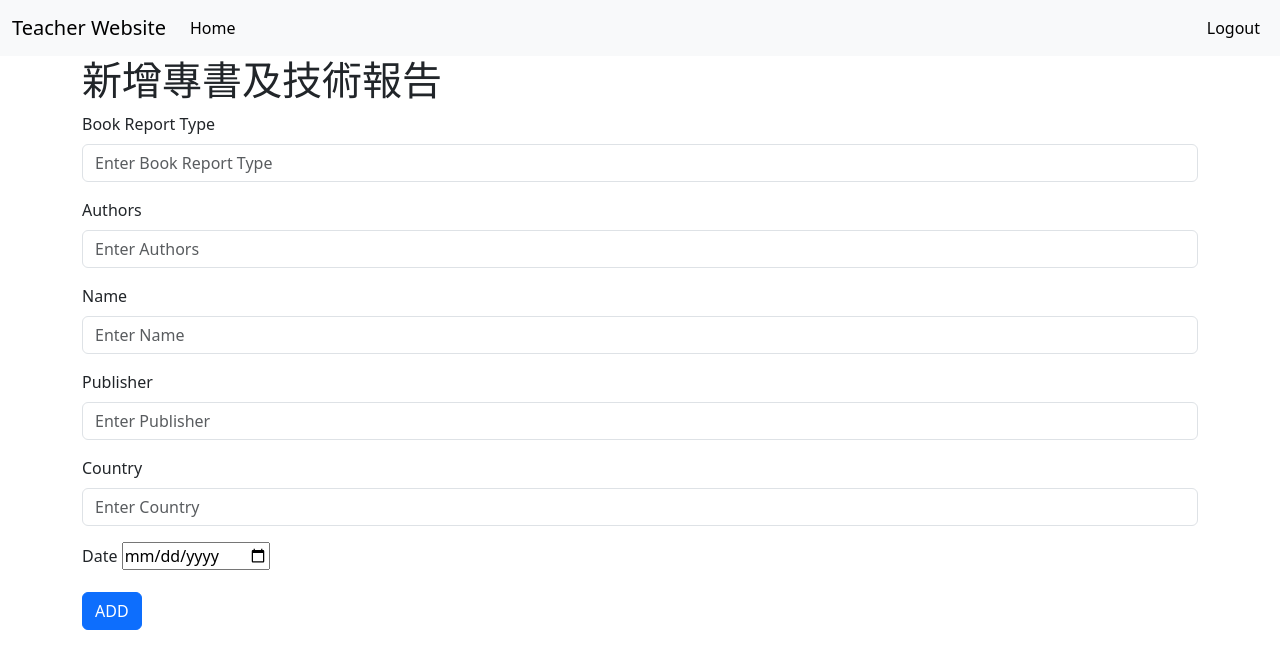
After one commit to whoami13579/database_final_project, a Flask app: page /add-book-report/ in a window 1280 px wide. The commit adds this page. Shown: the top 669 px of the page. Run offline with Flask 3, Linux system fonts and the light colour scheme; the visitor is signed in with stand-in values (Sample User, id 1).

Commit message:
add add_book_report

```diff
--- /dev/null
+++ b/website/templates/add_book_report.html
@@ -0,0 +1,33 @@
+{% extends "base.html" %}
+{% block title %}新增專書及技術報告{% endblock %}
+{% block content %}
+<form method="POST">
+    <h1 align="left">新增專書及技術報告</h1>
+      <div class="mb-3">
+        <label for="book_report_type" class="form-label">Book Report Type</label>
+        <input type="text" id="book_report_type" name="book_report_type" class="form-control" placeholder="Enter Book Report Type" required>
+      </div>
+      <div class="mb-3">
+        <label for="authors" class="form-label">Authors</label>
+        <input type="text" id="authors" name="authors" class="form-control" placeholder="Enter Authors" required>
+      </div>
+      <div class="mb-3">
+        <label for="name" class="form-label">Name</label>
+        <input type="text" id="name" name="name" class="form-control" placeholder="Enter Name" required>
+      </div>
+      <div class="mb-3">
+        <label for="publisher" class="form-label">Publisher</label>
+        <input type="text" id="publisher" name="publisher" class="form-control" placeholder="Enter Publisher" required>
+      </div>
+      <div class="mb-3">
+        <label for="country" class="form-label">Country</label>
+        <input type="text" id="country" name="country" class="form-control" placeholder="Enter Country" required>
+      </div>
+      <div class="mb-3">
+        <label for="date" class="form-label">Date</label>
+        <input type="date" id="date" name="date" required>
+      </div>
+      <button type="submit" class="btn btn-primary">ADD</button>
+  </form>
+  <br>
+{% endblock %}
--- a/website/views.py
+++ b/website/views.py
@@ -1,6 +1,6 @@
 from flask import Blueprint, render_template, request, flash, redirect, url_for
 from flask_login import current_user, login_required
-from .models import Role, Teacher, JournalArtical, ProceedingArtical
+from .models import Role, Teacher, JournalArtical, ProceedingArtical, BookReport
 from . import db
 from datetime import datetime
 
@@ -81,13 +81,49 @@ def add_proceeding_artical():
 
                 return redirect(url_for("views.teacher", teacher_id=current_user.get_id()))
             else:
-                flash("Journal Artical already exists", category="error")
+                flash("Proceeding Artical already exists", category="error")
         else:
             # current_user.proceeding_articals.append(proceedingArtical)
             proceedingArtical.teachers.append(current_user)
             db.session.add(proceedingArtical)
             db.session.commit()
 
-            flash("Add Journal Artical", category="success")
+            flash("Add Proceeding Artical", category="success")
             return redirect(url_for("views.teacher", teacher_id=current_user.get_id()))
     return render_template("add_proceeding_artical.html", user=current_user)
+
+
+@views.route("/add-book-report/", methods=["GET", "POST"])
+@login_required
+def add_book_report():
+    if request.method == "POST":
+        book_report_type = request.form.get("book_report_type")
+        authors = request.form.get("authors")
+        name = request.form.get("name")
+        publisher = request.form.get("publisher")
+        country = request.form.get("country")
+        date = request.form.get("date")
+        date_format = "%Y-%m-%d"
+        date = datetime.strptime(date, date_format).date()
+        bookReport = BookReport(book_report_type, authors, name, publisher, country, date)
+
+        book = BookReport.query.filter_by(name=name).first()
+
+        if book:
+            if book.compare(bookReport):
+                book.teachers.append(current_user)
+                # current_user.book_reports.append(bookReport)
+                db.session.commit()
+
+                return redirect(url_for("views.teacher", teacher_id=current_user.get_id()))
+            else:
+                flash("Book Report already exists", category="error")
+        else:
+            # current_user.book_reports.append(bookReport)
+            bookReport.teachers.append(current_user)
+            db.session.add(bookReport)
+            db.session.commit()
+
+            flash("Add Book Report", category="success")
+            return redirect(url_for("views.teacher", teacher_id=current_user.get_id()))
+    return render_template("add_book_report.html", user=current_user)
```
Also changed, not shown: website/models.py (+16 -0 lines), website/templates/teacher.html (+9 -1 lines).
